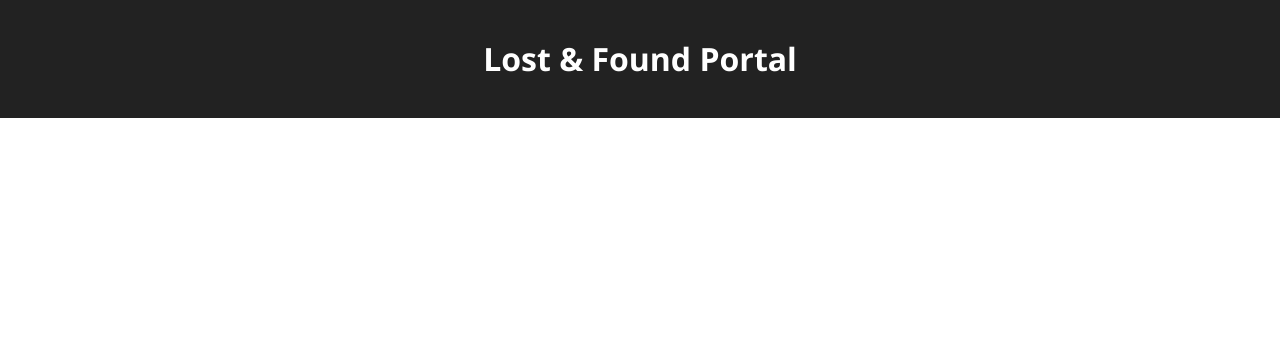
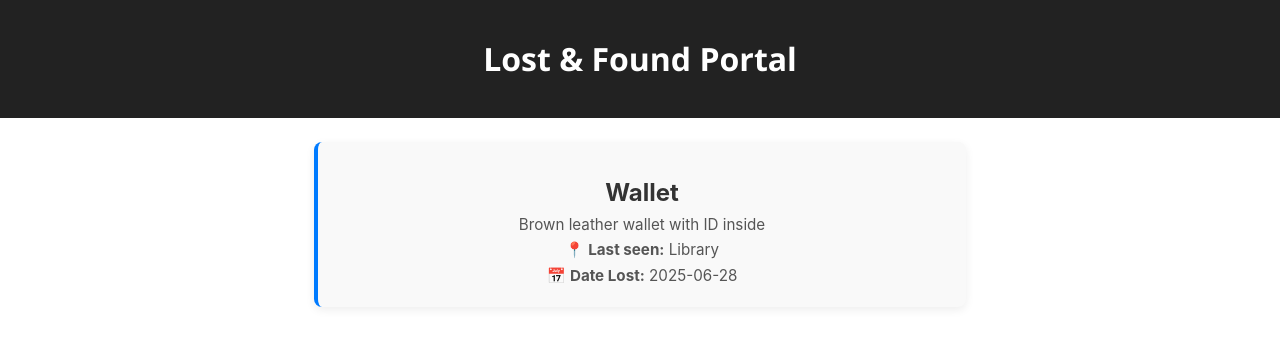
Before and after one commit to kbhva/lostfound-frontend, a React (Create React App) app in the folder lostfound-frontend/: page / in a window 1280 px wide. Shown: the top 346 px of the page. Built offline with nearby package versions, Linux system fonts and the light colour scheme.

Commit message:
feat: added initial LostItemCard component with UI and mock data

```diff
--- a/lostfound-frontend/src/App.js
+++ b/lostfound-frontend/src/App.js
@@ -1,12 +1,19 @@
 import React from "react";
 import "./App.css";
 import Header from "./components/Header";
+import LostItemCard from "./components/LostItemCard";
 
 function App() {
   return (
     <div className="App">
       <Header />
-      {/* Future: We'll add list of lost items and forms here */}
+      <LostItemCard
+        title="Wallet"
+        description="Brown leather wallet with ID inside"
+        location="Library"
+        date="2025-06-28"
+      />
+      {/* TODO: Later connect to backend and map list of items dynamically */}
     </div>
   );
 }
--- /dev/null
+++ b/lostfound-frontend/src/components/LostItemCard.css
@@ -0,0 +1,26 @@
+.lost-item-card {
+  border-left: 4px solid #007BFF;
+  background-color: #f9f9f9;
+  padding: 1rem 1.5rem;
+  margin: 1.5rem auto;
+  max-width: 600px;
+  border-radius: 8px;
+  box-shadow: 0 3px 10px rgba(0, 0, 0, 0.07);
+  transition: box-shadow 0.3s ease-in-out;
+}
+
+.lost-item-card:hover {
+  box-shadow: 0 6px 15px rgba(0, 123, 255, 0.15);
+}
+
+.lost-item-card h2 {
+  font-size: 1.5rem;
+  color: #333;
+  margin-bottom: 0.5rem;
+}
+
+.lost-item-card p {
+  margin: 0.4rem 0;
+  font-size: 0.95rem;
+  color: #555;
+}
--- /dev/null
+++ b/lostfound-frontend/src/components/LostItemCard.js
@@ -0,0 +1,15 @@
+import React from "react";
+import "./LostItemCard.css";
+
+const LostItemCard = ({ title, description, location, date }) => {
+  return (
+    <div className="lost-item-card">
+      <h2>{title}</h2>
+      <p>{description}</p>
+      <p>📍 <strong>Last seen:</strong> {location}</p>
+      <p>📅 <strong>Date Lost:</strong> {date}</p>
+    </div>
+  );
+};
+
+export default LostItemCard;
```
